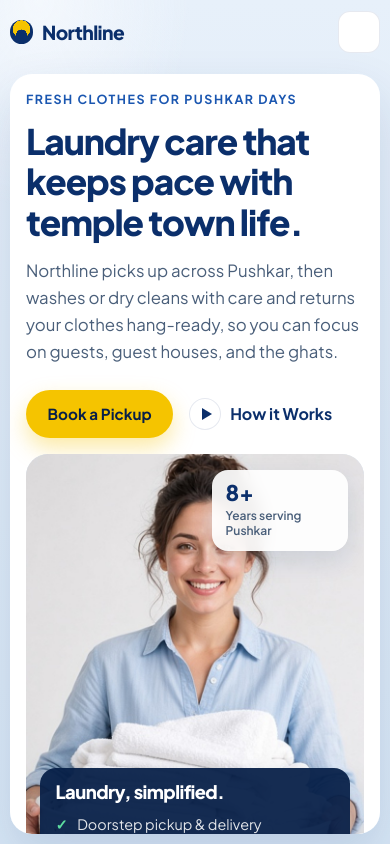
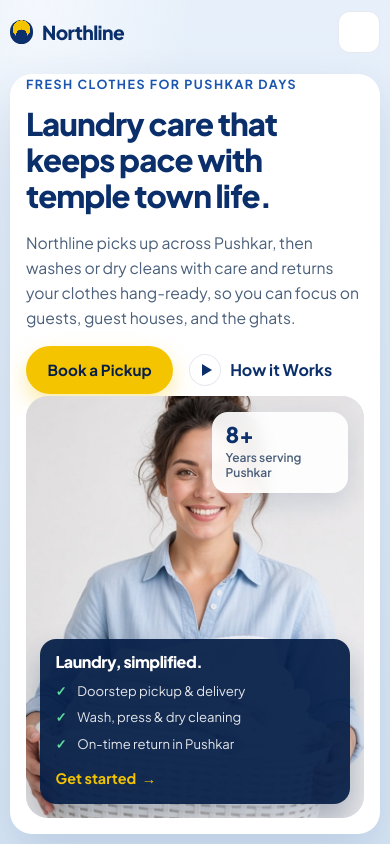
Before and after one commit to ksarthak021/Assignments, a React (Vite) app: page / in a window 390 px wide. Shown: the top 844 px of the page. Built offline with nearby package versions, Linux system fonts and the light colour scheme.

Commit message:
Give each section its own full-viewport snap card
Split combined panels so Services/How/About/Track each snap alone,
and size the hero so the Laundry simplified overlay stays fully visible.

Co-authored-by: ksarthak021 <ksarthak021@gmail.com>

```diff
--- a/src/App.tsx
+++ b/src/App.tsx
@@ -41,11 +41,17 @@ function App() {
       <main className="snap-scroller" id="snap-scroller">
         <SnapCard id="top" className="snap-panel--hero">
           <Hero />
+        </SnapCard>
+
+        <SnapCard id="stats">
           <Stats />
         </SnapCard>
 
         <SnapCard id="services">
           <Services />
+        </SnapCard>
+
+        <SnapCard id="how">
           <HowItWorks />
         </SnapCard>
 
@@ -53,8 +59,11 @@ function App() {
           <Pricing />
         </SnapCard>
 
+        <SnapCard id="about">
+          <About />
+        </SnapCard>
+
         <SnapCard id="why">
-          <About />
           <WhyUs />
         </SnapCard>
 
@@ -72,6 +81,9 @@ function App() {
 
         <SnapCard id="book">
           <Booking />
+        </SnapCard>
+
+        <SnapCard id="track">
           <Track />
         </SnapCard>
 
--- a/src/components/About.tsx
+++ b/src/components/About.tsx
@@ -2,7 +2,7 @@ import { LOCATION } from '../lib/constants'
 
 export function About() {
   return (
-    <section className="section" id="about">
+    <div className="section">
       <div className="panel about-panel">
         <div className="about-panel__media">
           <img
@@ -31,6 +31,6 @@ export function About() {
           </a>
         </div>
       </div>
-    </section>
+    </div>
   )
 }
--- a/src/components/HowItWorks.tsx
+++ b/src/components/HowItWorks.tsx
@@ -18,7 +18,7 @@ const steps = [
 
 export function HowItWorks() {
   return (
-    <section className="section" id="how">
+    <div className="section">
       <div>
         <div className="section-head">
           <p className="eyebrow">How it works</p>
@@ -34,6 +34,6 @@ export function HowItWorks() {
           ))}
         </div>
       </div>
-    </section>
+    </div>
   )
 }
--- a/src/components/Track.tsx
+++ b/src/components/Track.tsx
@@ -39,7 +39,7 @@ export function Track() {
   }
 
   return (
-    <section className="section" id="track">
+    <div className="section">
       <div className="panel track-panel">
         <div>
           <p className="eyebrow">Track order</p>
@@ -91,6 +91,6 @@ export function Track() {
           </div>
         )}
       </div>
-    </section>
+    </div>
   )
 }
--- a/src/index.css
+++ b/src/index.css
@@ -151,16 +151,30 @@ textarea {
   border-radius: var(--radius);
   box-shadow: var(--shadow);
   padding: clamp(1rem, 2.2vw, 1.75rem);
+  display: flex;
+  flex-direction: column;
 }
 
-.snap-card > .section + .section,
-.snap-card > .hero + .stats,
-.snap-card > .section + section,
-.snap-card > section + .section,
-.snap-card > section + section {
-  margin-top: 1.25rem;
-  padding-top: 1.25rem;
-  border-top: 1px solid var(--line);
+.snap-card > .section,
+.snap-card > .hero,
+.snap-card > .stats {
+  flex: 1 1 auto;
+  min-height: 0;
+  width: 100%;
+}
+
+.snap-card > .site-footer {
+  flex: 0 0 auto;
+}
+
+.snap-panel--hero .snap-card {
+  overflow: hidden;
+}
+
+.snap-panel--hero .hero,
+.snap-panel--hero .hero-card {
+  height: 100%;
+  min-height: 0;
 }
 
 .snap-card .section {
@@ -435,6 +449,9 @@ h3 {
 /* Hero */
 .hero {
   padding: 0;
+  display: flex;
+  flex-direction: column;
+  min-height: 0;
 }
 .hero-card {
   display: grid;
@@ -445,15 +462,19 @@ h3 {
   border-radius: 0;
   box-shadow: none;
   align-items: stretch;
-  min-height: min(520px, calc(100svh - var(--header-h) - var(--inset) * 2 - 9rem));
+  flex: 1 1 auto;
+  min-height: 0;
+  height: 100%;
   animation: rise-in 0.7s var(--ease) both;
 }
 .hero-card__copy {
   display: grid;
   align-content: center;
+  min-height: 0;
   animation: rise-in 0.8s var(--ease) 0.08s both;
 }
 .hero-card__media {
+  min-height: 0;
   animation: rise-in 0.85s var(--ease) 0.16s both;
 }
 .simplify-card {
@@ -515,16 +536,15 @@ h3 {
   position: relative;
   border-radius: 22px;
   overflow: hidden;
-  min-height: 280px;
+  min-height: 0;
   height: 100%;
   background: #d9e6f4;
 }
 .hero-card__media > img {
   width: 100%;
   height: 100%;
-  min-height: 280px;
   object-fit: cover;
-  object-position: center 20%;
+  object-position: center 18%;
 }
 .trust-badge {
   position: absolute;
@@ -557,29 +577,32 @@ h3 {
   left: 0.85rem;
   right: 0.85rem;
   bottom: 0.85rem;
+  z-index: 2;
   padding: 0.85rem 1rem;
   border-radius: 16px;
   background: rgba(7, 31, 72, 0.94);
   color: #fff;
   box-shadow: 0 16px 30px rgba(7, 31, 72, 0.28);
+  max-height: calc(100% - 1.7rem);
+  overflow: auto;
 }
 .simplify-card h2 {
-  margin: 0 0 0.65rem;
-  font-size: 1.15rem;
+  margin: 0 0 0.55rem;
+  font-size: clamp(1rem, 1.6vw, 1.15rem);
   font-weight: 750;
   color: #fff;
 }
 .simplify-card ul {
-  margin: 0 0 0.85rem;
+  margin: 0 0 0.7rem;
   padding: 0;
   list-style: none;
   display: grid;
-  gap: 0.4rem;
+  gap: 0.35rem;
 }
 .simplify-card li {
   position: relative;
   padding-left: 1.35rem;
-  font-size: 0.9rem;
+  font-size: clamp(0.82rem, 1.3vw, 0.9rem);
   color: rgba(255, 255, 255, 0.88);
 }
 .simplify-card li::before {
@@ -599,20 +622,36 @@ h3 {
 }
 
 @media (max-width: 960px) {
+  .snap-panel--hero .snap-card {
+    overflow-y: auto;
+  }
   .hero-card {
     grid-template-columns: 1fr;
+    height: auto;
+    min-height: 100%;
   }
   .hero-card__copy h1 {
     max-width: none;
+    font-size: clamp(1.8rem, 8vw, 2.4rem);
+  }
+  .hero-card__lead {
+    margin-bottom: 1rem;
+    font-size: 0.98rem;
+  }
+  .hero-card__media {
+    min-height: 320px;
+    aspect-ratio: 4 / 5;
+    height: auto;
   }
 }
 
 /* Stats */
 .stats {
   padding: 0;
-  margin-top: 1.1rem;
-  padding-top: 1.1rem;
-  border-top: 1px solid var(--line);
+  display: grid;
+  align-content: center;
+  gap: 1rem;
+  min-height: 100%;
 }
 .stats__inner {
   display: grid;
@@ -734,26 +773,28 @@ h3 {
 
 /* Services */
 .services-panel {
-  padding: clamp(1.4rem, 3vw, 2.25rem);
+  padding: 0;
+  height: 100%;
 }
 .services-panel__grid {
   display: grid;
   grid-template-columns: 1.05fr 0.95fr;
   gap: 1.5rem;
   align-items: center;
+  height: 100%;
+  min-height: 0;
 }
 .services-panel__feature {
   margin: 0;
   border-radius: 22px;
   overflow: hidden;
-  min-height: 280px;
-  max-height: min(520px, 55svh);
+  min-height: 0;
+  height: min(100%, 62svh);
 }
 .services-panel__feature img {
   width: 100%;
   height: 100%;
-  min-height: 280px;
-  max-height: min(520px, 55svh);
+  min-height: 240px;
   object-fit: cover;
 }
 .services-panel__copy .lead {
```
